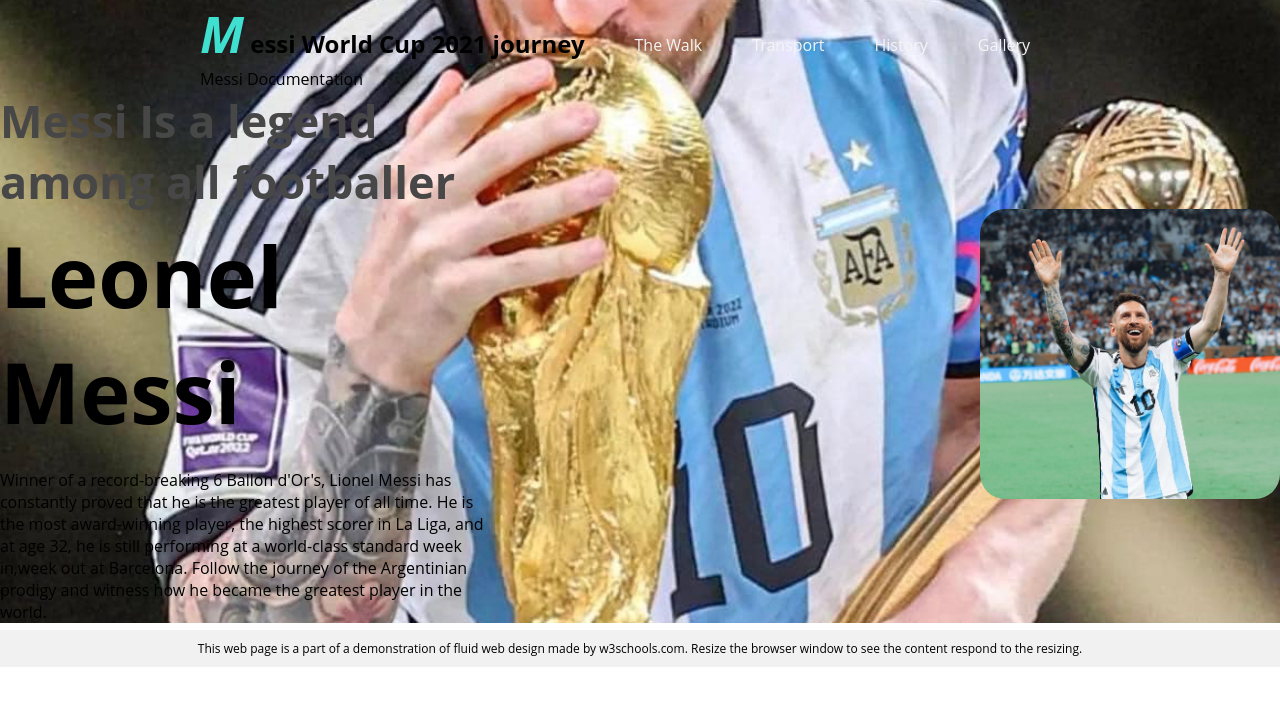
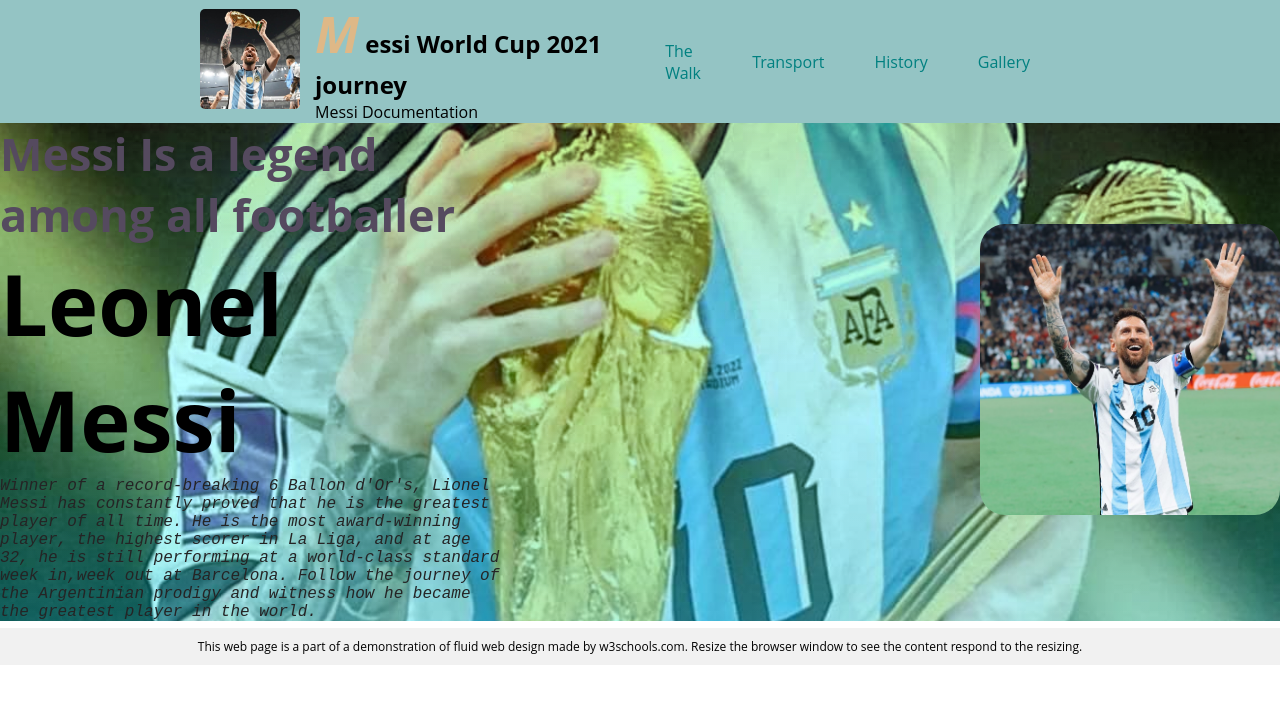
Before and after one commit to 2SAIFUL7ISLAM3/webdeveloper-portfolio, a plain HTML site: page index.html in a window 1280 px wide. Drawn offline with Linux system fonts and the light colour scheme.

Commit message:
banner section complete

```diff
--- a/index.html
+++ b/index.html
@@ -5,13 +5,18 @@
     <link rel="stylesheet" href="style.css">
 </head>
 <body>
-  <header class="header-all">
+  <header>
     <div class="nav-container">
     <nav>
+      <div class="logo-title">
         <div>
-          <h1 class="nav-title"><span style="font-style:italic; color:turquoise; font-size:50px;">M</span> essi World Cup 2021 journey</h1>
+          <img class="nav-logo"  src="images/320786987_518575593639162_407630110980523346_n.jpg" alt="">
+        </div>
+        <div>
+          <h1 class="nav-title"><span style="font-style:italic; color:burlywood; font-size:50px;">M</span> essi World Cup 2021 journey</h1>
           <p>Messi Documentation </p>
         </div>
+      </div>
     <ul>
       <li><a href="https://youtu.be/M06jGhaL2lE" target="_blank">The Walk</a></li>
       <li><a href="https://youtube.com/shorts/-z6IRC3s2bY?feature=share" target="_blank">Transport</a></li>
@@ -20,9 +25,10 @@
     </ul>
     </nav>
   </div>
+
   <div class="banner-container">
     <div class="banner-content">
-    <h3 class="banner-greeting">Messi Is a legend among all footballer</h3>
+    <h1 class="banner-greeting">Messi Is a legend among all footballer</h1>
     <h2 class="banner-title">Leonel Messi </h2>
       <p class="banner-description">Winner of a record-breaking 6 Ballon d'Or's,
     Lionel Messi has constantly proved that he is the greatest player of all time.
@@ -32,7 +38,7 @@
       </p>
     </div>
 
-<div class="messi-pc">
+<div class="banner-pic">
 <img class="profile-pic" src="images/320756922_3413973408876036_6767896471779985537_n.jpg" alt="">
 </div>
 </div>
--- a/style.css
+++ b/style.css
@@ -6,17 +6,26 @@
     font-family: 'Lato', sans-serif;
     font-family: 'Open Sans', sans-serif;
 }
+.nav-container{
+  background-color: rgb(148, 196, 196)
 
-
-  .header-all{
-    background-image: url("images/320695836_5907553112663724_8004835940462316619_n.jpg");
-    background-repeat: no-repeat;
-    background-position:center;
-    background-size: cover;
-  }
+}
+.nav-logo{
+height:100px;
+width: 100px;
+border-radius:5px;
+}
+.logo-title{
+  display: flex;
+  justify-content: space-around;
+  gap: 15px;
+  align-items: center;
+  padding-left: 0px;
+}
   nav {display: flex;
       justify-content: space-between;
       margin: 0px 200px;
+      align-items: center;
   }
   nav>ul{
     display: flex;
@@ -30,12 +39,18 @@
 
   nav a {
     text-decoration: none;
-    color: whitesmoke;
+    color: teal;
 }
 
 .banner-container {
+  background-image: url("images/320695836_5907553112663724_8004835940462316619_n.jpg"),
+  linear-gradient(rgba(91, 128, 81, 0.8),rgba(73, 184, 185, 0.7));
+  background-blend-mode: overlay;
+  background-repeat: no-repeat;
+  background-position:center;
+  background-size: cover;
+  align-items: center;
   display: flex;
-  align-items: center;
   justify-content: space-between;
 }
 .banner-content {
@@ -44,22 +59,23 @@
 
 .banner-greeting {
   font-size: 45px;
-  color: #474747;
+  color: rgb(85, 74, 95);
   margin-bottom: 0;
 }
 
 .banner-title {
   font-size: 85px;
-  font-weight: 700;
-  margin-top: 5px;
-  margin-bottom: 20px;
+}
+.banner-description{font-size: medium;
+  font-family:'Courier New', Courier, monospace;
+  font-style: italic;
+  color: rgb(37, 36, 37);
+
 }
 .profile-pic {
   width: 300px;
   border-radius: 25px;
 }
-.messi-pc{
-  padding: 0px;
-  margin-bottom: 0px;
-  border: 0px;
-margin-left: 0px;}
+.banner-pic{
+padding-bottom: 0px;
+}
```
